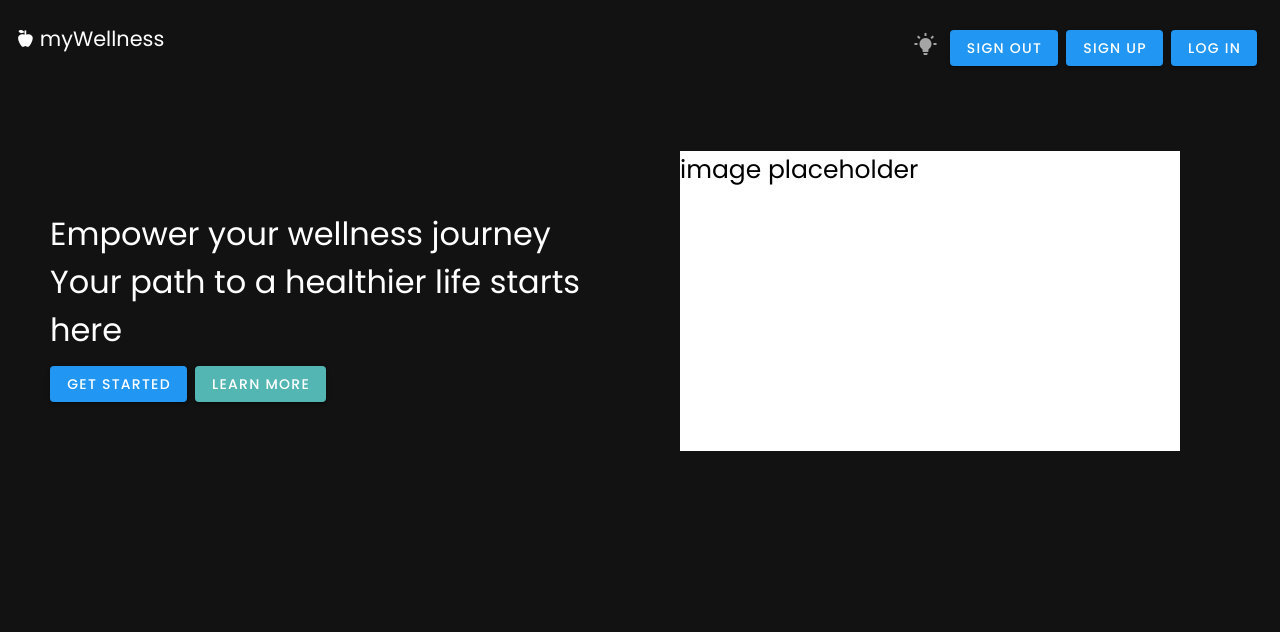
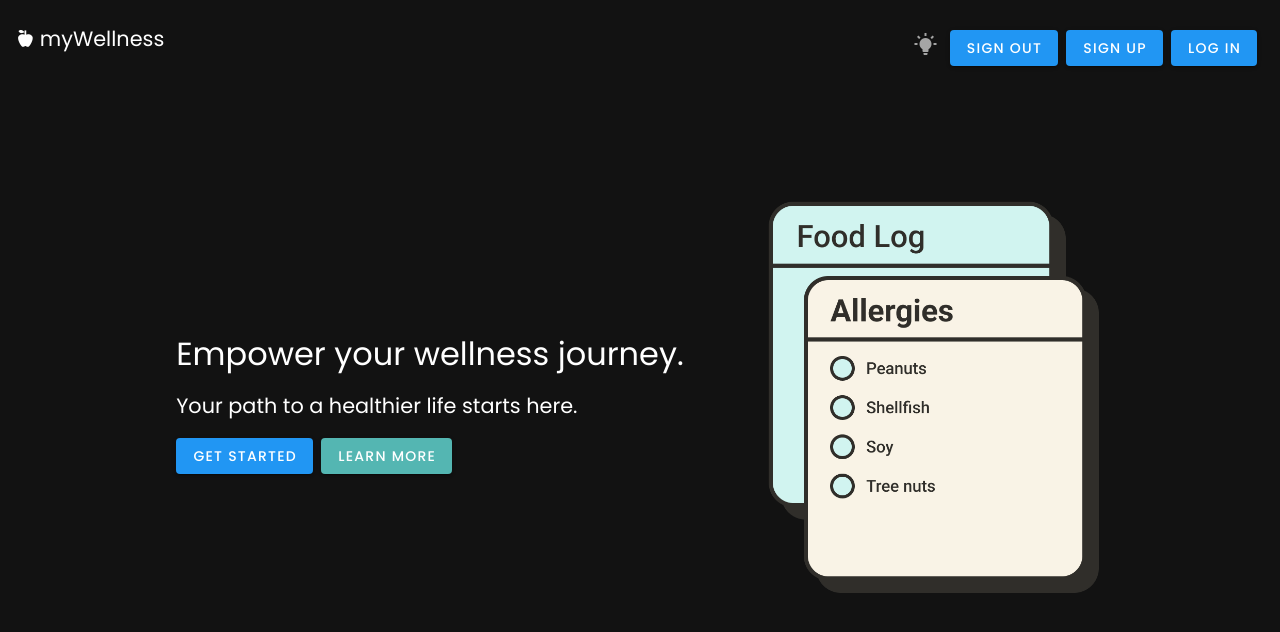
Before and after one commit to helentran64/myWellness, a Vue app in the folder client/: page / in a window 1280 px wide. Shown: the top 632 px of the page. Built offline with nearby package versions, Linux system fonts and the light colour scheme.

Commit message:
changed homepage image

```diff
--- a/client/src/views/HomePage.vue
+++ b/client/src/views/HomePage.vue
@@ -3,8 +3,8 @@
     <div class="homepageWelcomeContent">
       <div class="mr-10">
         <p>
-          Empower your wellness journey <br />
-          Your path to a healthier life starts here
+          Empower your wellness journey. <br />
+          <span style="font-size: 1.3rem;">Your path to a healthier life starts here.</span>
         </p>
         <v-btn color="primary" to="/signup">Get Started</v-btn>
         <!-- @todo need to create page that explains the application -->
@@ -12,7 +12,7 @@
       </div>
       <div class="ml-10">
         <div class="homepageWelcomeImage">
-          <div class="homepageWelcomeImagePlaceholder">image placeholder</div>
+          <img src="@/assets/images/homepageImage.png" alt="food image" height="400px"/>
         </div>
       </div>
     </div>
@@ -23,7 +23,7 @@ import { VBtn } from 'vuetify/components'
 </script>
 <style scoped>
 .homepageWelcomeContainer {
-  height: 50vh;
+  height: 80vh;
   width: 100vw;
   margin: 0;
   font-size: 25px;
@@ -52,12 +52,5 @@ p {
   flex: 1;
   display: flex;
   justify-content: center;
-  padding-right: 50px;
-}
-.homepageWelcomeImagePlaceholder {
-  width: 500px;
-  height: 300px;
-  background-color: white;
-  color: black;
 }
 </style>
```
Also changed, not shown: client/src/assets/images/homepageImage.png (added).
